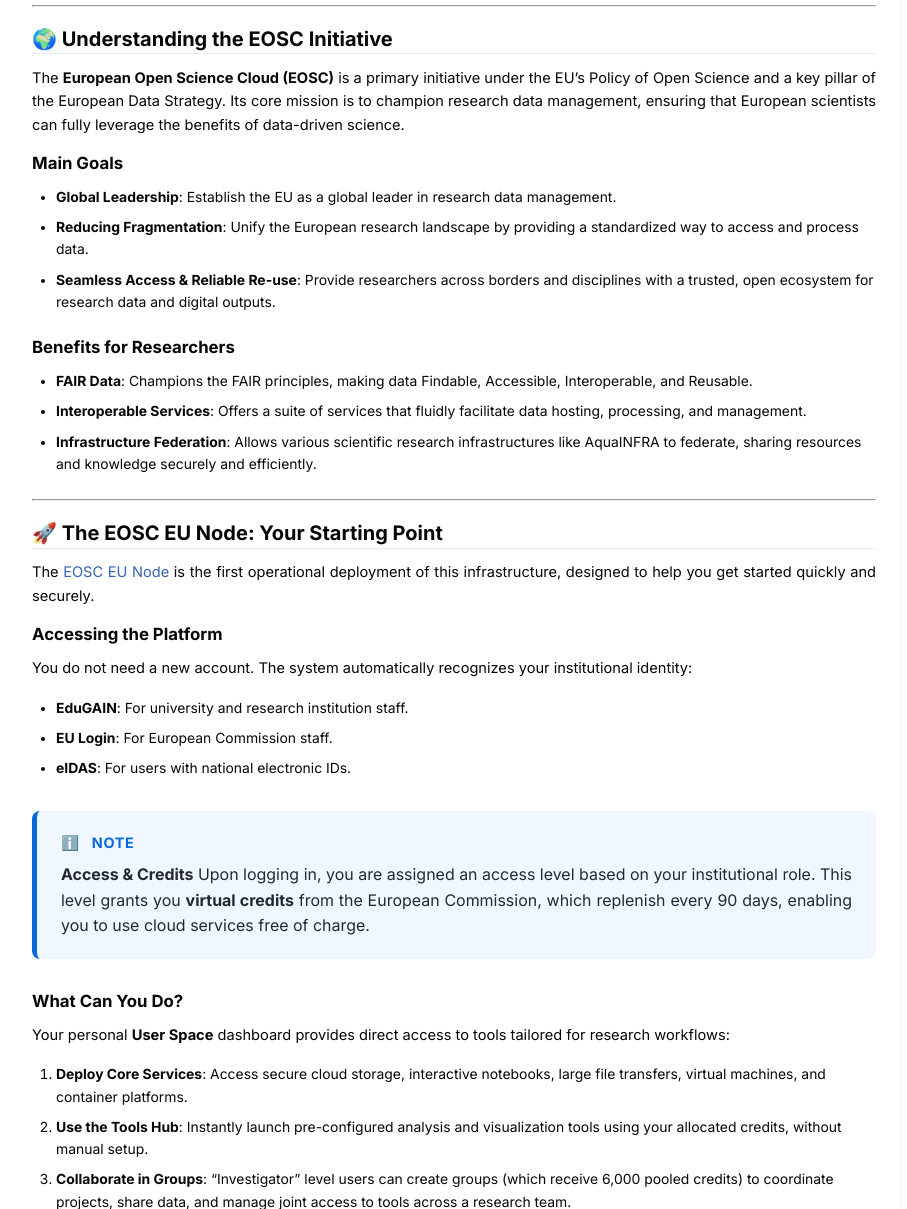
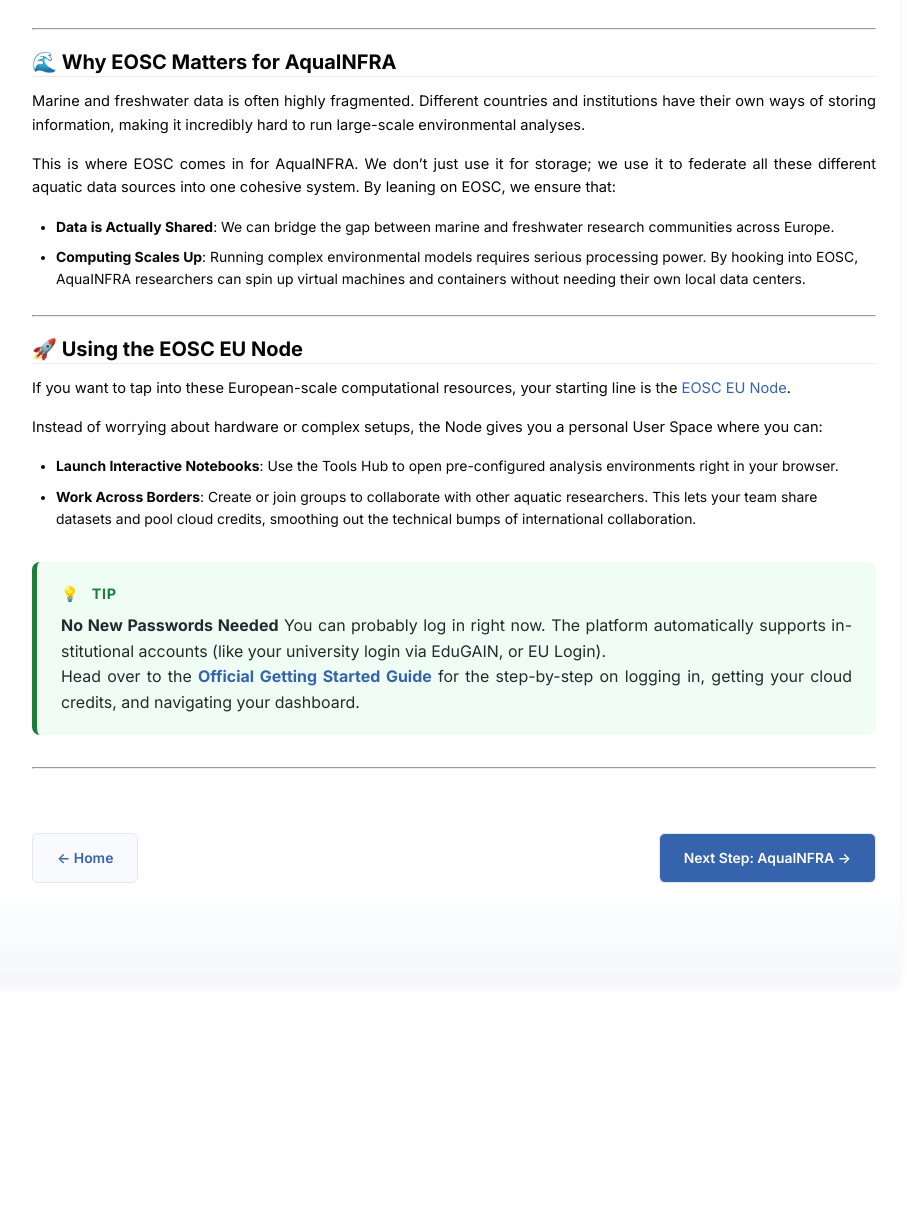
Before and after one commit to smatmir/AquaINFRA_Handbook, a Jekyll site: the page built from docs/01_eosc.md, in a window 1280 px wide and 1400 px high, scrolled down 669 px, cut to the strip 191-1400 px from the top of the window. Shown: the whole strip, without its empty margins (340-1247 px from the left). Built offline with Jekyll 4.4.1, drawn with Linux system fonts in a browser that asks for light colours; after the commit the page ends 1875 px from its top, so only the background shows below that; some of the changed text lies outside the part shown.

Commit message:
Revise EOSC documentation for AquaINFRA relevance
Updated the EOSC documentation to emphasize its importance for AquaINFRA and streamlined the content for clarity.

```diff
--- a/docs/01_eosc.md
+++ b/docs/01_eosc.md
@@ -13,7 +13,7 @@ For AquaINFRA users, EOSC is the overarching infrastructure that makes our multi
 
 ## 📽️ Video Tutorial: EOSC Explained
 
-Watch this concise overview to understand the core mission and architecture of the EOSC initiative.
+Before diving into how this relates to our project, watch this concise overview. It breaks down the core concepts and mechanics of the EOSC initiative so you know exactly what kind of environment we are building upon.
 
 <div class="video-container">
     <iframe src="https://www.youtube.com/embed/67mirPt-FhY?si=_7O6aVIqHEyQ0SW7" title="YouTube video player" frameborder="0" allow="accelerometer; autoplay; clipboard-write; encrypted-media; gyroscope; picture-in-picture; web-share" referrerpolicy="strict-origin-when-cross-origin" allowfullscreen></iframe>
@@ -21,48 +21,31 @@ Watch this concise overview to understand the core mission and architecture of t
 
 ---
 
-## 🌍 Understanding the EOSC Initiative
+## 🌊 Why EOSC Matters for AquaINFRA
 
-The **European Open Science Cloud (EOSC)** is a primary initiative under the EU’s Policy of Open Science and a key pillar of the European Data Strategy. Its core mission is to champion research data management, ensuring that European scientists can fully leverage the benefits of data-driven science.
+Marine and freshwater data is often highly fragmented. Different countries and institutions have their own ways of storing information, making it incredibly hard to run large-scale environmental analyses.
 
-### Main Goals
-- **Global Leadership**: Establish the EU as a global leader in research data management.
-- **Reducing Fragmentation**: Unify the European research landscape by providing a standardized way to access and process data.
-- **Seamless Access & Reliable Re-use**: Provide researchers across borders and disciplines with a trusted, open ecosystem for research data and digital outputs.
+This is where EOSC comes in for AquaINFRA. We don't just use it for storage; we use it to federate all these different aquatic data sources into one cohesive system. By leaning on EOSC, we ensure that:
 
-### Benefits for Researchers
-- **FAIR Data**: Champions the FAIR principles, making data Findable, Accessible, Interoperable, and Reusable.
-- **Interoperable Services**: Offers a suite of services that fluidly facilitate data hosting, processing, and management.
-- **Infrastructure Federation**: Allows various scientific research infrastructures like AquaINFRA to federate, sharing resources and knowledge securely and efficiently.
+- **Data is Actually Shared**: We can bridge the gap between marine and freshwater research communities across Europe.
+- **Computing Scales Up**: Running complex environmental models requires serious processing power. By hooking into EOSC, AquaINFRA researchers can spin up virtual machines and containers without needing their own local data centers.
 
 ---
 
-## 🚀 The EOSC EU Node: Your Starting Point
+## 🚀 Using the EOSC EU Node
 
-The [EOSC EU Node](https://open-science-cloud.ec.europa.eu/) is the first operational deployment of this infrastructure, designed to help you get started quickly and securely.
+If you want to tap into these European-scale computational resources, your starting line is the [EOSC EU Node](https://open-science-cloud.ec.europa.eu/).
 
-### Accessing the Platform
+Instead of worrying about hardware or complex setups, the Node gives you a personal User Space where you can:
 
-You do not need a new account. The system automatically recognizes your institutional identity:
-- **EduGAIN**: For university and research institution staff.
-- **EU Login**: For European Commission staff.
-- **eIDAS**: For users with national electronic IDs.
-
-> [!NOTE]
-> **Access & Credits**
-> Upon logging in, you are assigned an access level based on your institutional role. This level grants you **virtual credits** from the European Commission, which replenish every 90 days, enabling you to use cloud services free of charge.
-
-### What Can You Do?
-
-Your personal **User Space** dashboard provides direct access to tools tailored for research workflows:
-
-1.  **Deploy Core Services**: Access secure cloud storage, interactive notebooks, large file transfers, virtual machines, and container platforms.
-2.  **Use the Tools Hub**: Instantly launch pre-configured analysis and visualization tools using your allocated credits, without manual setup.
-3.  **Collaborate in Groups**: "Investigator" level users can create groups (which receive 6,000 pooled credits) to coordinate projects, share data, and manage joint access to tools across a research team.
+- **Launch Interactive Notebooks**: Use the Tools Hub to open pre-configured analysis environments right in your browser.
+- **Work Across Borders**: Create or join groups to collaborate with other aquatic researchers. This lets your team share datasets and pool cloud credits, smoothing out the technical bumps of international collaboration.
 
 > [!TIP]
-> **Getting Started**
-> To begin leveraging these European-scale computational resources for your aquatic research, navigate directly to the **[EOSC EU Node Support Page](https://open-science-cloud.ec.europa.eu/support/getting-started-eosc-eu-node)**.
+> **No New Passwords Needed**
+> You can probably log in right now. The platform automatically supports institutional accounts (like your university login via EduGAIN, or EU Login).
+>
+> Head over to the **[Official Getting Started Guide](https://open-science-cloud.ec.europa.eu/support/getting-started-eosc-eu-node)** for the step-by-step on logging in, getting your cloud credits, and navigating your dashboard.
 
 ---
 
```
